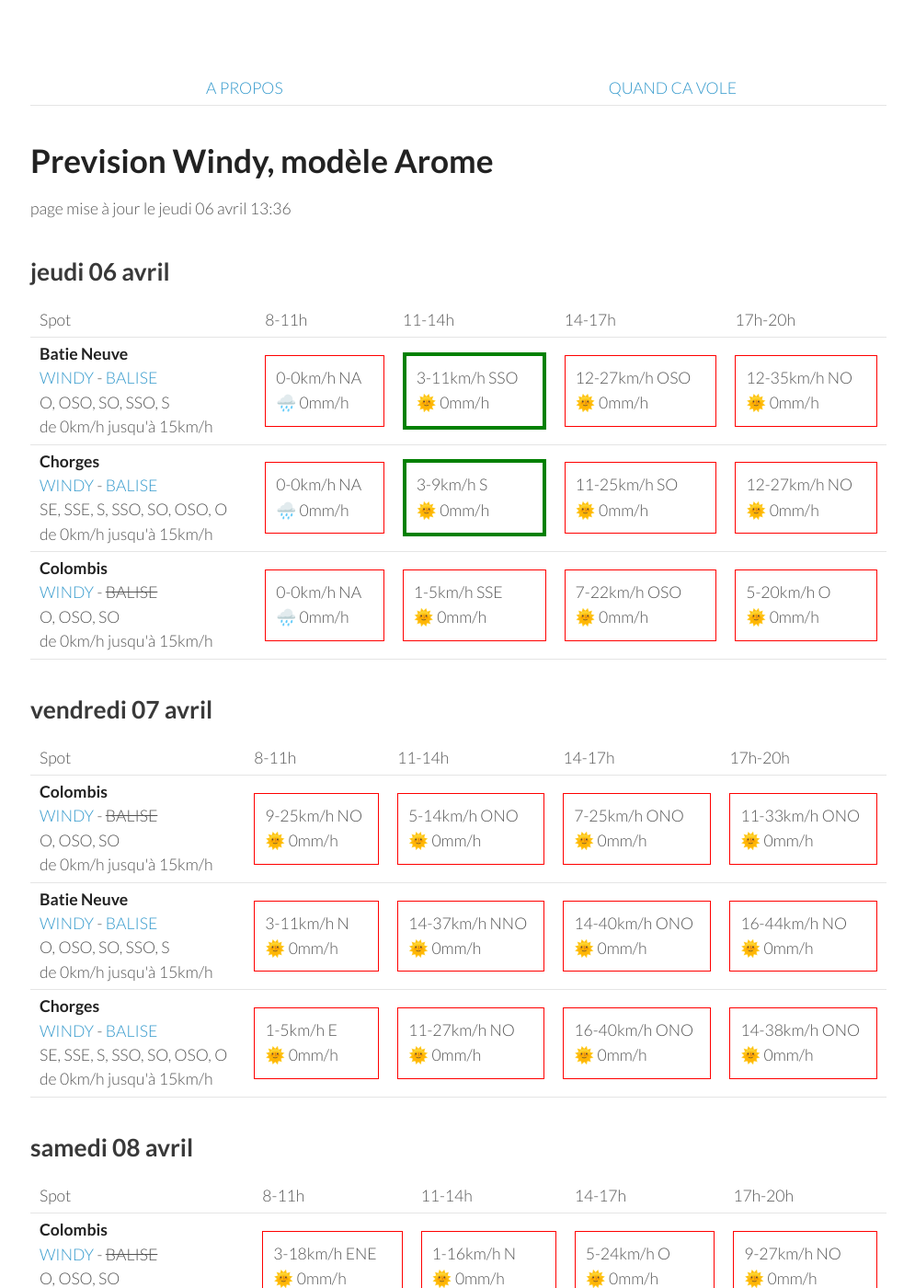
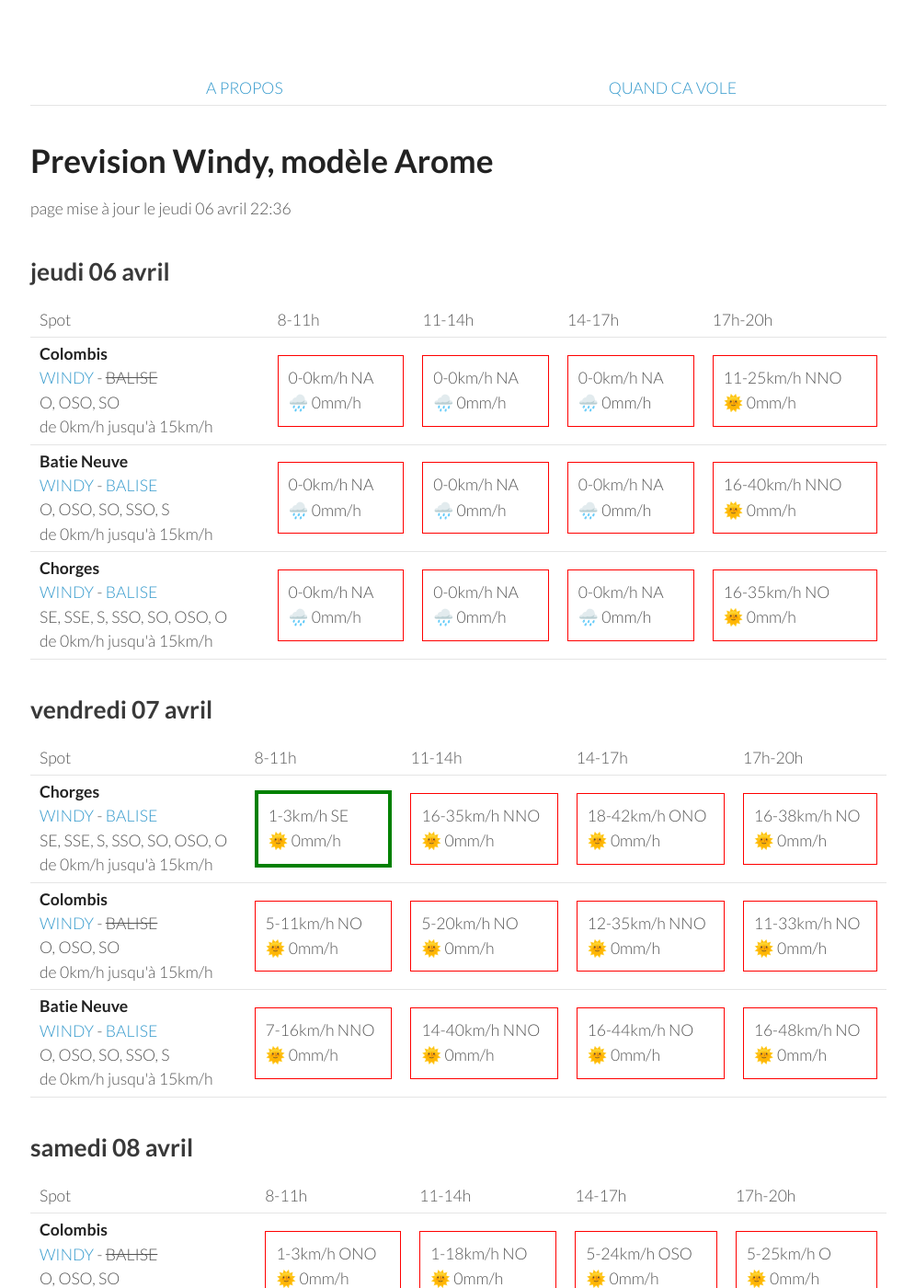
Before and after one commit to parapente-dans-le-nord/parapente-dans-le-nord.github.io, a Jekyll site: the page built from saint_andre.markdown, in a window 1280 px wide and 1400 px high. Shown: the whole window at 92% size, without its empty margins (25-1020 px from the left). Built offline with Jekyll 4.4.1, drawn with Linux system fonts in a browser that asks for light colours; some of the changed text lies outside the part shown.

Commit message:
update index.markdown

```diff
--- a/saint_andre.markdown
+++ b/saint_andre.markdown
@@ -7,7 +7,7 @@ title:  "Tous les spots"
 {: .links}
 
 # Prevision Windy, modèle Arome
-page mise à jour le jeudi 06 avril 13:36
+page mise à jour le jeudi 06 avril 22:36
 
 ## jeudi 06 avril
 
@@ -22,30 +22,30 @@ page mise à jour le jeudi 06 avril 13:36
       <td>17h-20h</td>
     </tr>
 <tr>
+        <td><strong>Colombis</strong><br><a href="https://windy.com/44.494/6.216?44.559,6.262,10">WINDY</a> - <span class="no-balise"> BALISE </span><br> <span class="vent-favorable">O, OSO, SO</span><br><span class="force-vent">de 0km/h jusqu'à 15km/h</span> </td>
+
+            <td><div class="not-flyable"><p>0-0km/h NA</p><p>🌧️ 0mm/h</p></div></td>
+            <td><div class="not-flyable"><p>0-0km/h NA</p><p>🌧️ 0mm/h</p></div></td>
+            <td><div class="not-flyable"><p>0-0km/h NA</p><p>🌧️ 0mm/h</p></div></td>
+            <td><div class="not-flyable"><p>11-25km/h NNO</p><p>🌞 0mm/h</p></div></td>
+
+    </tr>
+<tr>
         <td><strong>Batie Neuve</strong><br><a href="https://windy.com/44.584/6.236?44.559,6.262,10,m:eTtagly">WINDY</a> - <span class=""><a href="https://www.openwindmap.org/PP554">BALISE</a> </span><br> <span class="vent-favorable">O, OSO, SO, SSO, S</span><br><span class="force-vent">de 0km/h jusqu'à 15km/h</span> </td>
 
             <td><div class="not-flyable"><p>0-0km/h NA</p><p>🌧️ 0mm/h</p></div></td>
-            <td><div class="flyable"><p>3-11km/h SSO</p><p>🌞 0mm/h</p></div></td>
-            <td><div class="not-flyable"><p>12-27km/h OSO</p><p>🌞 0mm/h</p></div></td>
-            <td><div class="not-flyable"><p>12-35km/h NO</p><p>🌞 0mm/h</p></div></td>
+            <td><div class="not-flyable"><p>0-0km/h NA</p><p>🌧️ 0mm/h</p></div></td>
+            <td><div class="not-flyable"><p>0-0km/h NA</p><p>🌧️ 0mm/h</p></div></td>
+            <td><div class="not-flyable"><p>16-40km/h NNO</p><p>🌞 0mm/h</p></div></td>
 
     </tr>
 <tr>
         <td><strong>Chorges</strong><br><a href="https://windy.com/44.578/6.280?44.559,6.262,10">WINDY</a> - <span class=""><a href="https://www.openwindmap.org/PP554">BALISE</a> </span><br> <span class="vent-favorable">SE, SSE, S, SSO, SO, OSO, O</span><br><span class="force-vent">de 0km/h jusqu'à 15km/h</span> </td>
 
             <td><div class="not-flyable"><p>0-0km/h NA</p><p>🌧️ 0mm/h</p></div></td>
-            <td><div class="flyable"><p>3-9km/h S</p><p>🌞 0mm/h</p></div></td>
-            <td><div class="not-flyable"><p>11-25km/h SO</p><p>🌞 0mm/h</p></div></td>
-            <td><div class="not-flyable"><p>12-27km/h NO</p><p>🌞 0mm/h</p></div></td>
-
-    </tr>
-<tr>
-        <td><strong>Colombis</strong><br><a href="https://windy.com/44.494/6.216?44.559,6.262,10">WINDY</a> - <span class="no-balise"> BALISE </span><br> <span class="vent-favorable">O, OSO, SO</span><br><span class="force-vent">de 0km/h jusqu'à 15km/h</span> </td>
-
             <td><div class="not-flyable"><p>0-0km/h NA</p><p>🌧️ 0mm/h</p></div></td>
-            <td><div class="not-flyable"><p>1-5km/h SSE</p><p>🌞 0mm/h</p></div></td>
-            <td><div class="not-flyable"><p>7-22km/h OSO</p><p>🌞 0mm/h</p></div></td>
-            <td><div class="not-flyable"><p>5-20km/h O</p><p>🌞 0mm/h</p></div></td>
+            <td><div class="not-flyable"><p>0-0km/h NA</p><p>🌧️ 0mm/h</p></div></td>
+            <td><div class="not-flyable"><p>16-35km/h NO</p><p>🌞 0mm/h</p></div></td>
 
     </tr>
 
@@ -65,32 +65,32 @@ page mise à jour le jeudi 06 avril 13:36
       <td>17h-20h</td>
     </tr>
 <tr>
+        <td><strong>Chorges</strong><br><a href="https://windy.com/44.578/6.280?44.559,6.262,10">WINDY</a> - <span class=""><a href="https://www.openwindmap.org/PP554">BALISE</a> </span><br> <span class="vent-favorable">SE, SSE, S, SSO, SO, OSO, O</span><br><span class="force-vent">de 0km/h jusqu'à 15km/h</span> </td>
+
+            <td><div class="flyable"><p>1-3km/h SE</p><p>🌞 0mm/h</p></div></td>
+            <td><div class="not-flyable"><p>16-35km/h NNO</p><p>🌞 0mm/h</p></div></td>
+            <td><div class="not-flyable"><p>18-42km/h ONO</p><p>🌞 0mm/h</p></div></td>
+            <td><div class="not-flyable"><p>16-38km/h NO</p><p>🌞 0mm/h</p></div></td>
+
+
+    </tr>
+<tr>
         <td><strong>Colombis</strong><br><a href="https://windy.com/44.494/6.216?44.559,6.262,10">WINDY</a> - <span class="no-balise"> BALISE </span><br> <span class="vent-favorable">O, OSO, SO</span><br><span class="force-vent">de 0km/h jusqu'à 15km/h</span> </td>
 
-            <td><div class="not-flyable"><p>9-25km/h NO</p><p>🌞 0mm/h</p></div></td>
-            <td><div class="not-flyable"><p>5-14km/h ONO</p><p>🌞 0mm/h</p></div></td>
-            <td><div class="not-flyable"><p>7-25km/h ONO</p><p>🌞 0mm/h</p></div></td>
-            <td><div class="not-flyable"><p>11-33km/h ONO</p><p>🌞 0mm/h</p></div></td>
+            <td><div class="not-flyable"><p>5-11km/h NO</p><p>🌞 0mm/h</p></div></td>
+            <td><div class="not-flyable"><p>5-20km/h NO</p><p>🌞 0mm/h</p></div></td>
+            <td><div class="not-flyable"><p>12-35km/h NNO</p><p>🌞 0mm/h</p></div></td>
+            <td><div class="not-flyable"><p>11-33km/h NO</p><p>🌞 0mm/h</p></div></td>
 
 
     </tr>
 <tr>
         <td><strong>Batie Neuve</strong><br><a href="https://windy.com/44.584/6.236?44.559,6.262,10,m:eTtagly">WINDY</a> - <span class=""><a href="https://www.openwindmap.org/PP554">BALISE</a> </span><br> <span class="vent-favorable">O, OSO, SO, SSO, S</span><br><span class="force-vent">de 0km/h jusqu'à 15km/h</span> </td>
 
-            <td><div class="not-flyable"><p>3-11km/h N</p><p>🌞 0mm/h</p></div></td>
-            <td><div class="not-flyable"><p>14-37km/h NNO</p><p>🌞 0mm/h</p></div></td>
-            <td><div class="not-flyable"><p>14-40km/h ONO</p><p>🌞 0mm/h</p></div></td>
+            <td><div class="not-flyable"><p>7-16km/h NNO</p><p>🌞 0mm/h</p></div></td>
+            <td><div class="not-flyable"><p>14-40km/h NNO</p><p>🌞 0mm/h</p></div></td>
             <td><div class="not-flyable"><p>16-44km/h NO</p><p>🌞 0mm/h</p></div></td>
-
-
-    </tr>
-<tr>
-        <td><strong>Chorges</strong><br><a href="https://windy.com/44.578/6.280?44.559,6.262,10">WINDY</a> - <span class=""><a href="https://www.openwindmap.org/PP554">BALISE</a> </span><br> <span class="vent-favorable">SE, SSE, S, SSO, SO, OSO, O</span><br><span class="force-vent">de 0km/h jusqu'à 15km/h</span> </td>
-
-            <td><div class="not-flyable"><p>1-5km/h E</p><p>🌞 0mm/h</p></div></td>
-            <td><div class="not-flyable"><p>11-27km/h NO</p><p>🌞 0mm/h</p></div></td>
-            <td><div class="not-flyable"><p>16-40km/h ONO</p><p>🌞 0mm/h</p></div></td>
-            <td><div class="not-flyable"><p>14-38km/h ONO</p><p>🌞 0mm/h</p></div></td>
+            <td><div class="not-flyable"><p>16-48km/h NO</p><p>🌞 0mm/h</p></div></td>
 
 
     </tr>
@@ -113,30 +113,30 @@ page mise à jour le jeudi 06 avril 13:36
 <tr>
         <td><strong>Colombis</strong><br><a href="https://windy.com/44.494/6.216?44.559,6.262,10">WINDY</a> - <span class="no-balise"> BALISE </span><br> <span class="vent-favorable">O, OSO, SO</span><br><span class="force-vent">de 0km/h jusqu'à 15km/h</span> </td>
 
-            <td><div class="not-flyable"><p>3-18km/h ENE</p><p>🌞 0mm/h</p></div></td>
-            <td><div class="not-flyable"><p>1-16km/h N</p><p>🌞 0mm/h</p></div></td>
-            <td><div class="not-flyable"><p>5-24km/h O</p><p>🌞 0mm/h</p></div></td>
-            <td><div class="not-flyable"><p>9-27km/h NO</p><p>🌞 0mm/h</p></div></td>
+            <td><div class="not-flyable"><p>1-3km/h ONO</p><p>🌞 0mm/h</p></div></td>
+            <td><div class="not-flyable"><p>1-18km/h NO</p><p>🌞 0mm/h</p></div></td>
+            <td><div class="not-flyable"><p>5-24km/h OSO</p><p>🌞 0mm/h</p></div></td>
+            <td><div class="not-flyable"><p>5-25km/h O</p><p>🌞 0mm/h</p></div></td>
 
 
     </tr>
 <tr>
         <td><strong>Batie Neuve</strong><br><a href="https://windy.com/44.584/6.236?44.559,6.262,10,m:eTtagly">WINDY</a> - <span class=""><a href="https://www.openwindmap.org/PP554">BALISE</a> </span><br> <span class="vent-favorable">O, OSO, SO, SSO, S</span><br><span class="force-vent">de 0km/h jusqu'à 15km/h</span> </td>
 
-            <td><div class="not-flyable"><p>3-18km/h NNE</p><p>🌞 0mm/h</p></div></td>
-            <td><div class="not-flyable"><p>3-22km/h SO</p><p>🌞 0mm/h</p></div></td>
-            <td><div class="not-flyable"><p>5-27km/h OSO</p><p>🌧 0.2mm/h</p></div></td>
-            <td><div class="not-flyable"><p>9-33km/h ONO</p><p>🌧 0.2mm/h</p></div></td>
+            <td><div class="not-flyable"><p>3-5km/h NE</p><p>🌞 0mm/h</p></div></td>
+            <td><div class="not-flyable"><p>3-24km/h SSO</p><p>🌞 0mm/h</p></div></td>
+            <td><div class="not-flyable"><p>7-31km/h SO</p><p>🌞 0mm/h</p></div></td>
+            <td><div class="not-flyable"><p>7-31km/h OSO</p><p>🌞 0mm/h</p></div></td>
 
 
     </tr>
 <tr>
         <td><strong>Chorges</strong><br><a href="https://windy.com/44.578/6.280?44.559,6.262,10">WINDY</a> - <span class=""><a href="https://www.openwindmap.org/PP554">BALISE</a> </span><br> <span class="vent-favorable">SE, SSE, S, SSO, SO, OSO, O</span><br><span class="force-vent">de 0km/h jusqu'à 15km/h</span> </td>
 
-            <td><div class="not-flyable"><p>3-22km/h NE</p><p>🌞 0mm/h</p></div></td>
-            <td><div class="not-flyable"><p>1-24km/h SSO</p><p>🌞 0mm/h</p></div></td>
-            <td><div class="not-flyable"><p>7-27km/h OSO</p><p>🌧 0.2mm/h</p></div></td>
-            <td><div class="not-flyable"><p>7-33km/h ONO</p><p>🌞 0mm/h</p></div></td>
+            <td><div class="not-flyable"><p>3-7km/h E</p><p>🌞 0mm/h</p></div></td>
+            <td><div class="not-flyable"><p>3-25km/h SSO</p><p>🌞 0mm/h</p></div></td>
+            <td><div class="not-flyable"><p>7-29km/h SO</p><p>🌞 0mm/h</p></div></td>
+            <td><div class="not-flyable"><p>7-31km/h OSO</p><p>🌞 0mm/h</p></div></td>
 
 
     </tr>
@@ -159,20 +159,20 @@ page mise à jour le jeudi 06 avril 13:36
 <tr>
         <td><strong>Colombis</strong><br><a href="https://windy.com/44.494/6.216?44.559,6.262,10">WINDY</a> - <span class="no-balise"> BALISE </span><br> <span class="vent-favorable">O, OSO, SO</span><br><span class="force-vent">de 0km/h jusqu'à 15km/h</span> </td>
 
-            <td><div class="not-flyable"><p>3-18km/h ENE</p><p>🌞 0mm/h</p></div></td>
-            <td><div class="not-flyable"><p>1-16km/h NNO</p><p>🌞 0mm/h</p></div></td>
-            <td><div class="not-flyable"><p>5-24km/h OSO</p><p>🌞 0mm/h</p></div></td>
-            <td><div class="not-flyable"><p>5-24km/h SSO</p><p>🌞 0mm/h</p></div></td>
+            <td><div class="not-flyable"><p>3-16km/h ENE</p><p>🌞 0mm/h</p></div></td>
+            <td><div class="not-flyable"><p>1-16km/h N</p><p>🌞 0mm/h</p></div></td>
+            <td><div class="not-flyable"><p>5-24km/h ONO</p><p>🌞 0mm/h</p></div></td>
+            <td><div class="not-flyable"><p>7-27km/h SO</p><p>🌞 0mm/h</p></div></td>
 
 
     </tr>
 <tr>
         <td><strong>Batie Neuve</strong><br><a href="https://windy.com/44.584/6.236?44.559,6.262,10,m:eTtagly">WINDY</a> - <span class=""><a href="https://www.openwindmap.org/PP554">BALISE</a> </span><br> <span class="vent-favorable">O, OSO, SO, SSO, S</span><br><span class="force-vent">de 0km/h jusqu'à 15km/h</span> </td>
 
-            <td><div class="not-flyable"><p>3-18km/h NE</p><p>🌞 0mm/h</p></div></td>
-            <td><div class="not-flyable"><p>3-20km/h SSO</p><p>🌞 0mm/h</p></div></td>
+            <td><div class="not-flyable"><p>3-18km/h NNE</p><p>🌞 0mm/h</p></div></td>
+            <td><div class="not-flyable"><p>3-20km/h S</p><p>🌞 0mm/h</p></div></td>
+            <td><div class="not-flyable"><p>5-25km/h SO</p><p>🌞 0mm/h</p></div></td>
             <td><div class="not-flyable"><p>7-29km/h SO</p><p>🌞 0mm/h</p></div></td>
-            <td><div class="not-flyable"><p>5-29km/h SO</p><p>🌞 0mm/h</p></div></td>
 
 
     </tr>
@@ -180,8 +180,8 @@ page mise à jour le jeudi 06 avril 13:36
         <td><strong>Chorges</strong><br><a href="https://windy.com/44.578/6.280?44.559,6.262,10">WINDY</a> - <span class=""><a href="https://www.openwindmap.org/PP554">BALISE</a> </span><br> <span class="vent-favorable">SE, SSE, S, SSO, SO, OSO, O</span><br><span class="force-vent">de 0km/h jusqu'à 15km/h</span> </td>
 
             <td><div class="not-flyable"><p>3-20km/h NE</p><p>🌞 0mm/h</p></div></td>
-            <td><div class="not-flyable"><p>3-18km/h SSO</p><p>🌞 0mm/h</p></div></td>
-            <td><div class="not-flyable"><p>7-29km/h SO</p><p>🌞 0mm/h</p></div></td>
+            <td><div class="not-flyable"><p>3-20km/h S</p><p>🌞 0mm/h</p></div></td>
+            <td><div class="not-flyable"><p>5-27km/h SO</p><p>🌞 0mm/h</p></div></td>
             <td><div class="not-flyable"><p>7-31km/h SO</p><p>🌞 0mm/h</p></div></td>
 
 
@@ -205,30 +205,30 @@ page mise à jour le jeudi 06 avril 13:36
 <tr>
         <td><strong>Colombis</strong><br><a href="https://windy.com/44.494/6.216?44.559,6.262,10">WINDY</a> - <span class="no-balise"> BALISE </span><br> <span class="vent-favorable">O, OSO, SO</span><br><span class="force-vent">de 0km/h jusqu'à 15km/h</span> </td>
 
-            <td><div class="not-flyable"><p>3-12km/h E</p><p>🌞 0mm/h</p></div></td>
-            <td><div class="not-flyable"><p>3-16km/h ONO</p><p>🌞 0mm/h</p></div></td>
-            <td><div class="not-flyable"><p>5-24km/h O</p><p>🌞 0mm/h</p></div></td>
-            <td><div class="not-flyable"><p>7-27km/h SO</p><p>🌞 0mm/h</p></div></td>
+            <td><div class="not-flyable"><p>1-9km/h ESE</p><p>🌞 0mm/h</p></div></td>
+            <td><div class="not-flyable"><p>3-16km/h O</p><p>🌞 0mm/h</p></div></td>
+            <td><div class="not-flyable"><p>5-24km/h OSO</p><p>🌞 0mm/h</p></div></td>
+            <td><div class="not-flyable"><p>7-25km/h OSO</p><p>🌞 0mm/h</p></div></td>
 
 
     </tr>
 <tr>
         <td><strong>Batie Neuve</strong><br><a href="https://windy.com/44.584/6.236?44.559,6.262,10,m:eTtagly">WINDY</a> - <span class=""><a href="https://www.openwindmap.org/PP554">BALISE</a> </span><br> <span class="vent-favorable">O, OSO, SO, SSO, S</span><br><span class="force-vent">de 0km/h jusqu'à 15km/h</span> </td>
 
-            <td><div class="not-flyable"><p>3-11km/h NE</p><p>🌞 0mm/h</p></div></td>
-            <td><div class="not-flyable"><p>3-20km/h SSO</p><p>🌞 0mm/h</p></div></td>
-            <td><div class="not-flyable"><p>7-29km/h SO</p><p>🌞 0mm/h</p></div></td>
-            <td><div class="not-flyable"><p>7-35km/h SO</p><p>🌞 0mm/h</p></div></td>
+            <td><div class="not-flyable"><p>1-11km/h NE</p><p>🌞 0mm/h</p></div></td>
+            <td><div class="not-flyable"><p>3-18km/h SSO</p><p>🌞 0mm/h</p></div></td>
+            <td><div class="not-flyable"><p>7-27km/h SO</p><p>🌞 0mm/h</p></div></td>
+            <td><div class="not-flyable"><p>7-33km/h OSO</p><p>🌞 0mm/h</p></div></td>
 
 
     </tr>
 <tr>
         <td><strong>Chorges</strong><br><a href="https://windy.com/44.578/6.280?44.559,6.262,10">WINDY</a> - <span class=""><a href="https://www.openwindmap.org/PP554">BALISE</a> </span><br> <span class="vent-favorable">SE, SSE, S, SSO, SO, OSO, O</span><br><span class="force-vent">de 0km/h jusqu'à 15km/h</span> </td>
 
-            <td><div class="not-flyable"><p>3-12km/h NE</p><p>🌞 0mm/h</p></div></td>
-            <td><div class="not-flyable"><p>5-20km/h SO</p><p>🌞 0mm/h</p></div></td>
-            <td><div class="not-flyable"><p>7-29km/h OSO</p><p>🌞 0mm/h</p></div></td>
-            <td><div class="not-flyable"><p>7-35km/h SO</p><p>🌞 0mm/h</p></div></td>
+            <td><div class="not-flyable"><p>1-11km/h NE</p><p>🌞 0mm/h</p></div></td>
+            <td><div class="not-flyable"><p>3-18km/h SO</p><p>🌞 0mm/h</p></div></td>
+            <td><div class="not-flyable"><p>7-29km/h SO</p><p>🌞 0mm/h</p></div></td>
+            <td><div class="not-flyable"><p>9-35km/h OSO</p><p>🌞 0mm/h</p></div></td>
 
 
     </tr>
@@ -251,29 +251,29 @@ page mise à jour le jeudi 06 avril 13:36
 <tr>
         <td><strong>Colombis</strong><br><a href="https://windy.com/44.494/6.216?44.559,6.262,10">WINDY</a> - <span class="no-balise"> BALISE </span><br> <span class="vent-favorable">O, OSO, SO</span><br><span class="force-vent">de 0km/h jusqu'à 15km/h</span> </td>
 
-            <td><div class="not-flyable"><p>3-16km/h ESE</p><p>🌞 0mm/h</p></div></td>
-            <td><div class="not-flyable"><p>9-31km/h O</p><p>🌞 0mm/h</p></div></td>
+            <td><div class="not-flyable"><p>1-18km/h SE</p><p>🌞 0mm/h</p></div></td>
+            <td><div class="not-flyable"><p>9-29km/h ONO</p><p>🌞 0mm/h</p></div></td>
             <td><div class="not-flyable"><p>12-38km/h O</p><p>🌞 0mm/h</p></div></td>
-            <td><div class="not-flyable"><p>12-42km/h ONO</p><p>🌞 0mm/h</p></div></td>
+            <td><div class="not-flyable"><p>12-40km/h ONO</p><p>🌞 0mm/h</p></div></td>
 
 
     </tr>
 <tr>
         <td><strong>Batie Neuve</strong><br><a href="https://windy.com/44.584/6.236?44.559,6.262,10,m:eTtagly">WINDY</a> - <span class=""><a href="https://www.openwindmap.org/PP554">BALISE</a> </span><br> <span class="vent-favorable">O, OSO, SO, SSO, S</span><br><span class="force-vent">de 0km/h jusqu'à 15km/h</span> </td>
 
-            <td><div class="not-flyable"><p>1-24km/h NNE</p><p>🌞 0mm/h</p></div></td>
-            <td><div class="not-flyable"><p>7-31km/h ONO</p><p>🌞 0mm/h</p></div></td>
+            <td><div class="not-flyable"><p>1-25km/h NNE</p><p>🌞 0mm/h</p></div></td>
+            <td><div class="not-flyable"><p>7-35km/h ONO</p><p>🌞 0mm/h</p></div></td>
             <td><div class="not-flyable"><p>11-40km/h ONO</p><p>🌞 0mm/h</p></div></td>
-            <td><div class="not-flyable"><p>11-42km/h ONO</p><p>🌞 0mm/h</p></div></td>
+            <td><div class="not-flyable"><p>11-44km/h ONO</p><p>🌞 0mm/h</p></div></td>
 
 
     </tr>
 <tr>
         <td><strong>Chorges</strong><br><a href="https://windy.com/44.578/6.280?44.559,6.262,10">WINDY</a> - <span class=""><a href="https://www.openwindmap.org/PP554">BALISE</a> </span><br> <span class="vent-favorable">SE, SSE, S, SSO, SO, OSO, O</span><br><span class="force-vent">de 0km/h jusqu'à 15km/h</span> </td>
 
-            <td><div class="not-flyable"><p>1-24km/h ENE</p><p>🌞 0mm/h</p></div></td>
-            <td><div class="not-flyable"><p>5-29km/h O</p><p>🌞 0mm/h</p></div></td>
-            <td><div class="not-flyable"><p>11-38km/h O</p><p>🌞 0mm/h</p></div></td>
+            <td><div class="not-flyable"><p>1-25km/h NE</p><p>🌞 0mm/h</p></div></td>
+            <td><div class="not-flyable"><p>7-31km/h ONO</p><p>🌞 0mm/h</p></div></td>
+            <td><div class="not-flyable"><p>9-40km/h O</p><p>🌞 0mm/h</p></div></td>
             <td><div class="not-flyable"><p>9-42km/h ONO</p><p>🌞 0mm/h</p></div></td>
 
 
```
